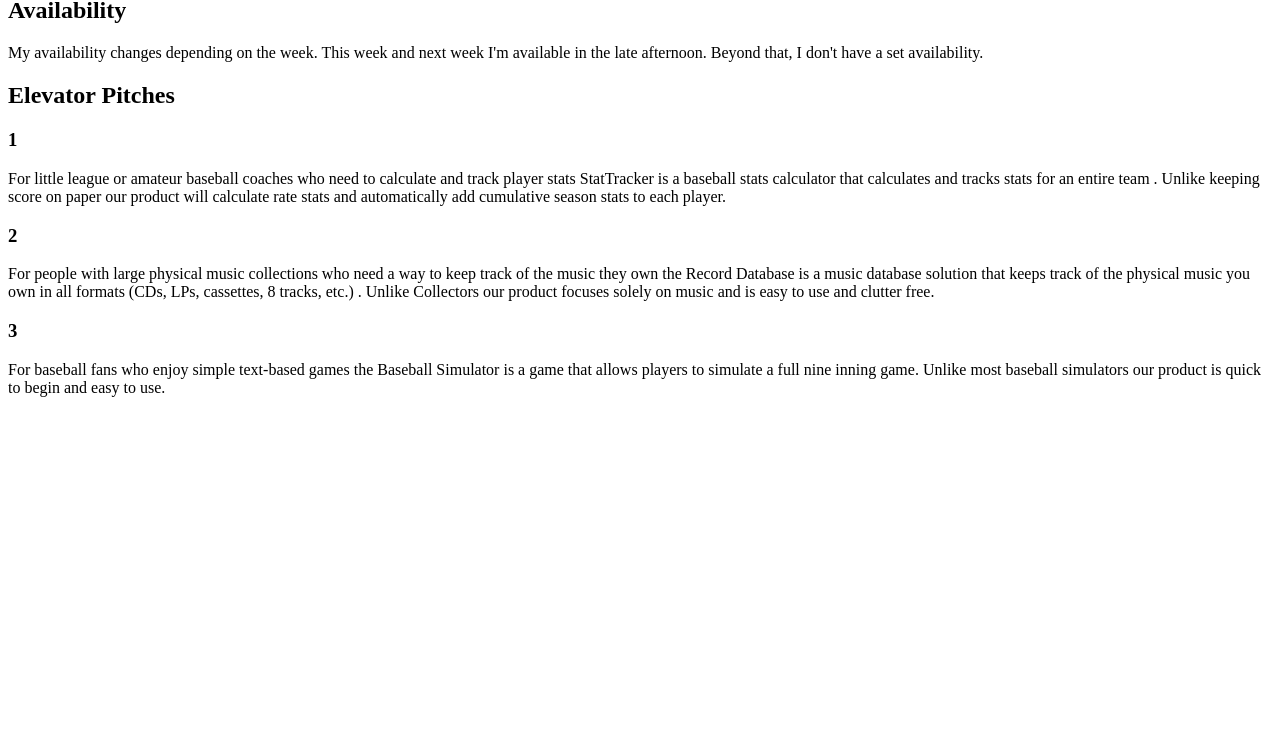
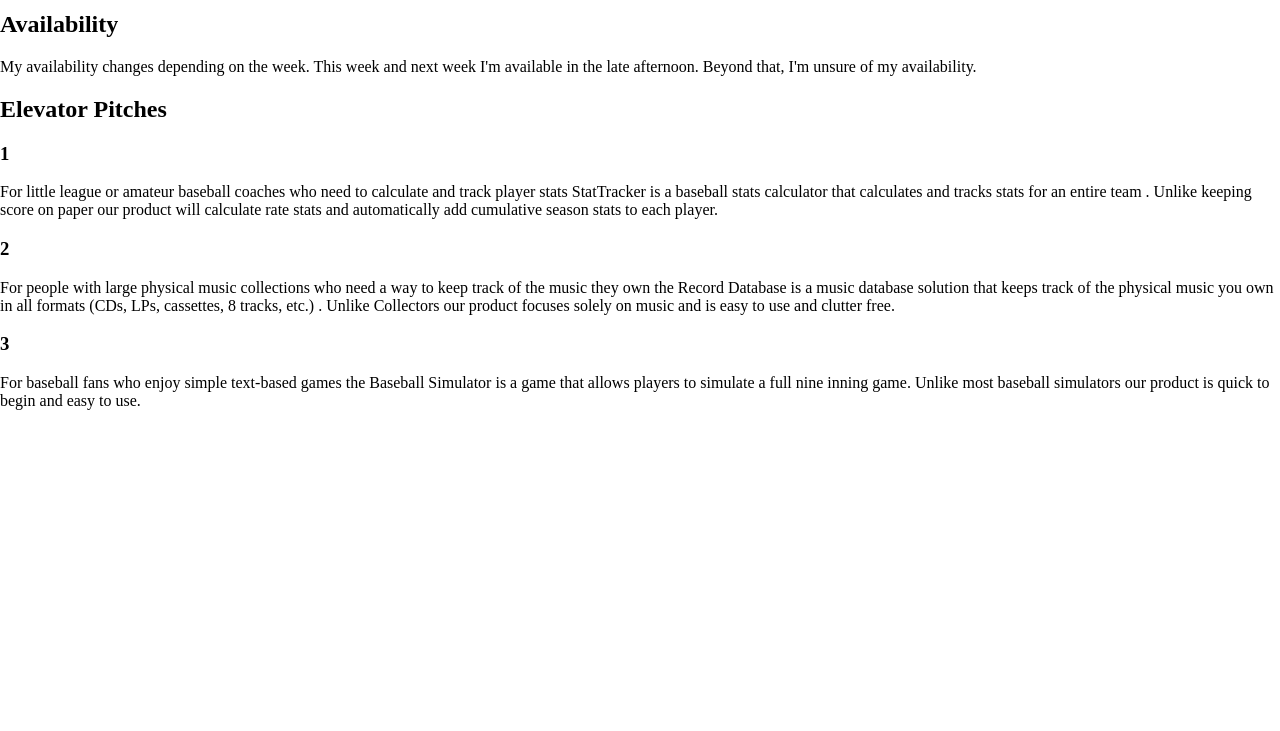
Before and after one commit to mmathison2/GitDemo, a plain HTML site: page index.html in a window 1280 px wide. Shown: the part 69-800 px from the top of the page. Drawn offline with Linux system fonts and the light colour scheme.

Commit message:
Update index.html

```diff
--- a/index.html
+++ b/index.html
@@ -1,8 +1,19 @@
+<!DOCTYPE html>
+<html>
+<head>
+<style>
+body {
+margin: auto;
+}
+</style>
+</head>
+
+<body>
 <h1>Michael Mathison</h1>
 
 <h2>Availability</h2>
 <p>My availability changes depending on the week. This week and next week I'm available in the late afternoon. Beyond that,
-I don't have a set availability.</p>
+I'm unsure of my availability.</p>
 
 <h2>Elevator Pitches</h2>
 <h3>1</h3>
@@ -32,3 +43,5 @@
 Unlike most baseball simulators
 our product is quick to begin and easy to use.
 </p>
+</body>
+</html>
```
